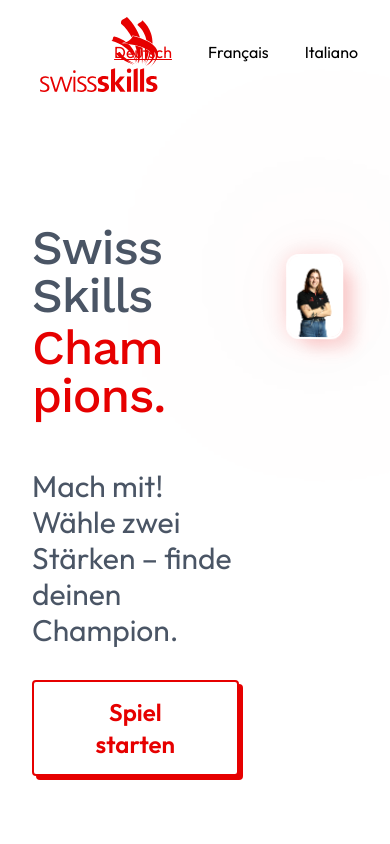
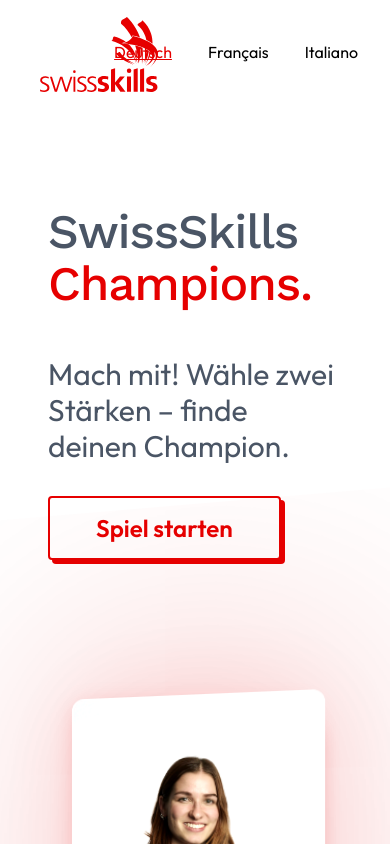
Before and after one commit to schmt5/champs, a React (Vite) app: page / in a window 390 px wide. Shown: the top 844 px of the page. Built offline with nearby package versions, Linux system fonts and the light colour scheme.

Commit message:
enhance home screen

```diff
--- a/src/components/HomeScreen.jsx
+++ b/src/components/HomeScreen.jsx
@@ -102,7 +102,7 @@
   return (
     <div ref={root} className="min-h-screen mx-auto max-w-5xl relative">
       <Logo onClick={onNavigateToHome} compact />
-      <div className="mt-24 p-4 grid grid-cols-3 place-content-center">
+      <div className="mt-16 p-8 grid lg:grid-cols-3 place-content-center">
         <div className="absolute right-4 top-4 flex gap-1">
           {availableLanguages.map((lang) => (
             <button
@@ -120,7 +120,7 @@
           ))}
         </div>
 
-        <div className="col-span-2 space-y-8 max-w-3xl px-4">
+        <div className="lg:col-span-2 space-y-8 max-w-3xl px-4">
           <h1 className="font-display text-5xl sm:text-7xl font-medium tracking-tight text-balance text-gray-600 lg:text-8xl mb-1">
             {skSpans}
           </h1>
@@ -160,7 +160,7 @@
             )}
           />
         </div>
-        <div className="">
+        <div className="mt-28 lg:mt-0">
           <ImageHero src="/assets/c1-p.webp" alt="Portrait of a champion" />
         </div>
       </div>
--- a/src/components/ImageHero.jsx
+++ b/src/components/ImageHero.jsx
@@ -4,15 +4,15 @@
       <div
         className="relative transition-all duration-300"
         style={{
-                    transformStyle: 'preserve-3d',
-                    perspective: '800px',
+          transformStyle: "preserve-3d",
+          perspective: "800px",
         }}
       >
         {/* Shadow effect */}
         <div
           className="absolute -bottom-4 -right-4 rounded-xl bg-primary-500/10 w-full h-full -z-10 blur transition-all duration-300"
           style={{
-                        transform: 'translateZ(-50px)',
+            transform: "translateZ(-50px)",
           }}
         />
 
@@ -20,7 +20,7 @@
         <div
           className="absolute inset-0 rounded-xl transition-all duration-300 bg-primary-500/20 blur-md"
           style={{
-                        transform: 'translateZ(-10px)',
+            transform: "translateZ(-10px)",
           }}
         />
 
@@ -28,17 +28,18 @@
         <div
           className="overflow-hidden rounded-xl border-2 border-white"
           style={{
-                        boxShadow: '0 -20px 450px -5px rgba(230, 0, 0, 0.3), 0 0px 100px -5px rgba(230, 0, 0, 0.1)',
-                        transform: 'translateZ(40px) rotateY(-10deg)',
-                        transition: 'all 0.3s ease',
+            boxShadow:
+              "0 -20px 450px -5px rgba(230, 0, 0, 0.3), 0 0px 100px -5px rgba(230, 0, 0, 0.1)",
+            transform: "translateZ(40px) rotateY(-10deg)",
+            transition: "all 0.3s ease",
           }}
         >
           <img
             src={src}
             alt={alt}
-                        className="rounded-md transition-all duration-300"
+            className="rounded-md transition-all duration-300 h-[360px] lg:h-auto"
             style={{
-                            filter: 'brightness(1.1) contrast(1.1)',
+              filter: "brightness(1.1) contrast(1.1)",
             }}
           />
         </div>
```
Lines whose indentation alone changed are shown as unchanged.
